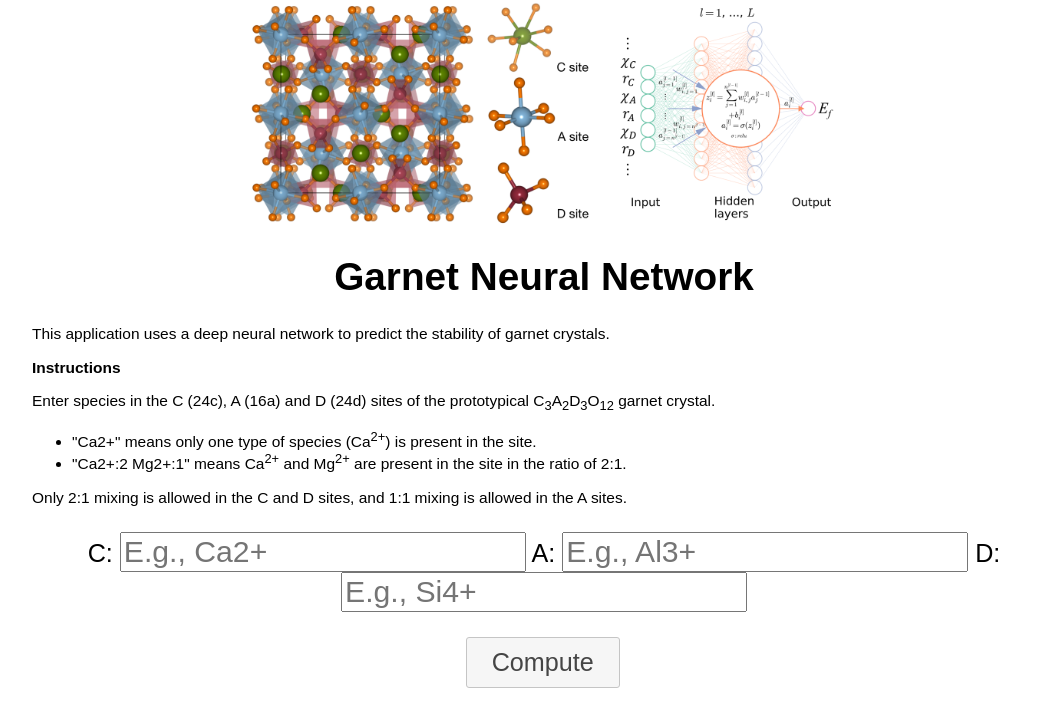
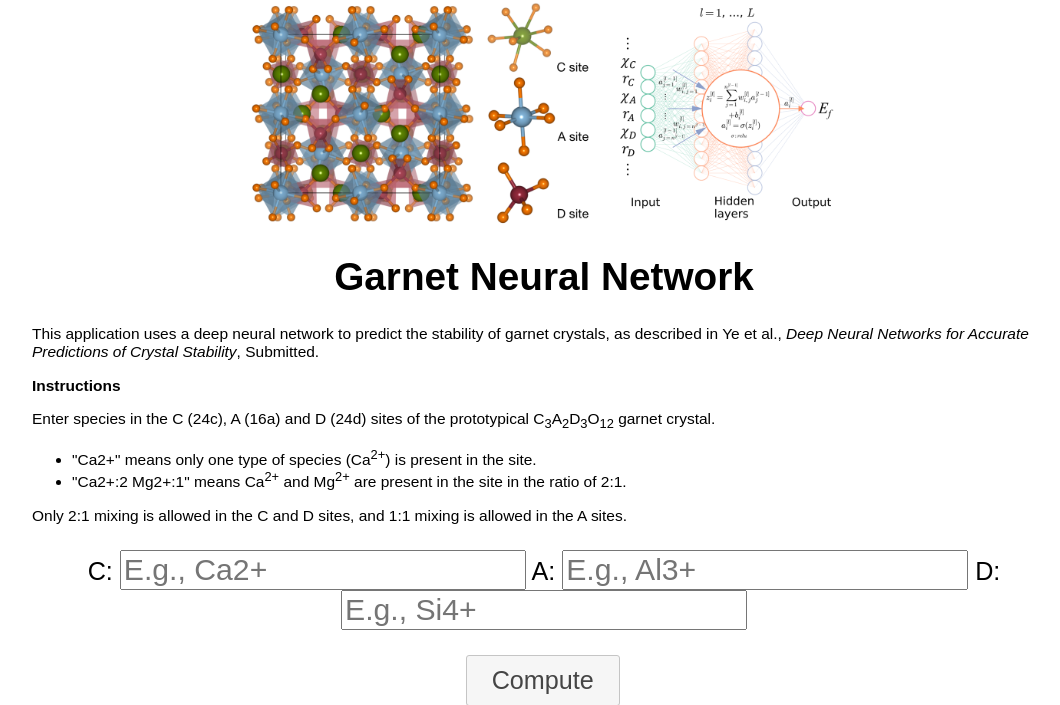
Before and after one commit to materialsvirtuallab/garnetdnn, a Flask app: page / in a window 1280 px wide. Shown: the part 49-754 px from the top of the page, without its empty margins (96-1156 px from the left). Run offline with Flask 2, Linux system fonts and the light colour scheme; parts of the project's set-up code (start-up, migrations or seed data) failed here and were passed over; some libraries are stand-ins or nearby versions.

Commit message:
Add citation.

```diff
--- a/templates/index.html
+++ b/templates/index.html
@@ -43,7 +43,7 @@ $(function() {
 <img id="header-img" src="{{ url_for('static', filename='images/garnetnn.png') }}"/>
 <h1>Garnet Neural Network</h1>
 
-<p class="help-p">This application uses a deep neural network to predict the stability of garnet crystals.</p>
+<p class="help-p">This application uses a deep neural network to predict the stability of garnet crystals, as described in Ye et al., <i>Deep Neural Networks for Accurate Predictions of Crystal Stability</i>, Submitted.</p>
 <p class="help-p"><b>Instructions</b></p>
 <p class="help-p">Enter species in the C (24c), A (16a) and D (24d) sites of the prototypical C<sub>3</sub>A<sub>2</sub>D<sub>3</sub>O<sub>12</sub> garnet crystal.</p>
     <ul>
```
